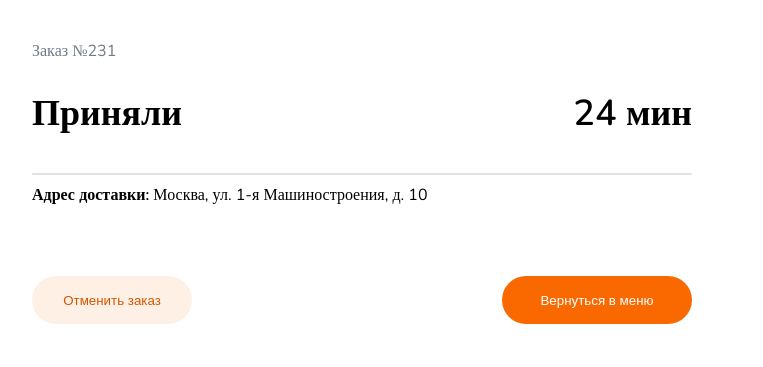
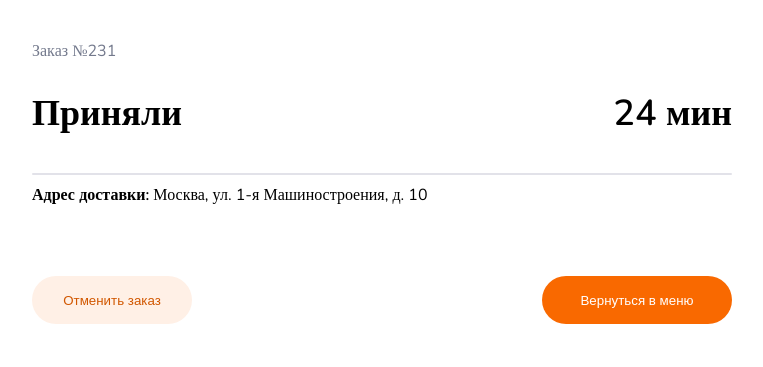
Before and after one commit to Roman-Vik/exam, a plain HTML site: page index.html in a window 1280 px wide. Shown: the whole page, without its empty margins (8-771 px from the left). Drawn offline with nearby package versions, Linux system fonts and the light colour scheme.

Commit message:
card width-780px

```diff
--- a/style.css
+++ b/style.css
@@ -4,7 +4,7 @@
   height: auto;
 }
 .card {
-  max-width: 740px;
+  max-width: 780px;
   height: auto;
 }
 .container {
```
